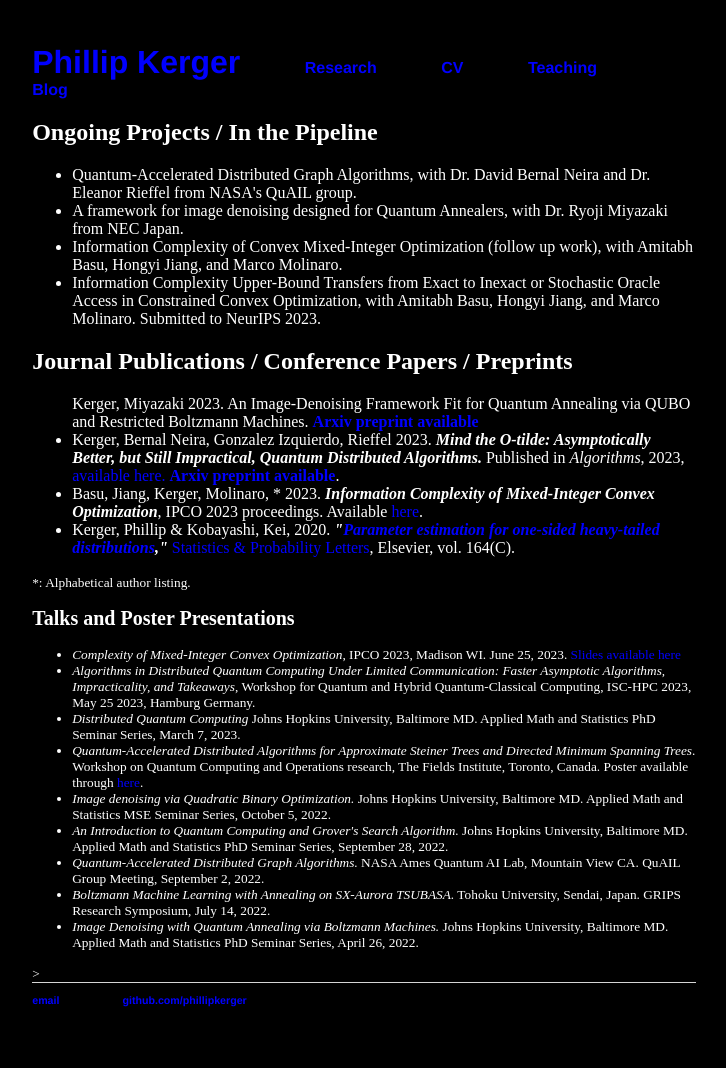
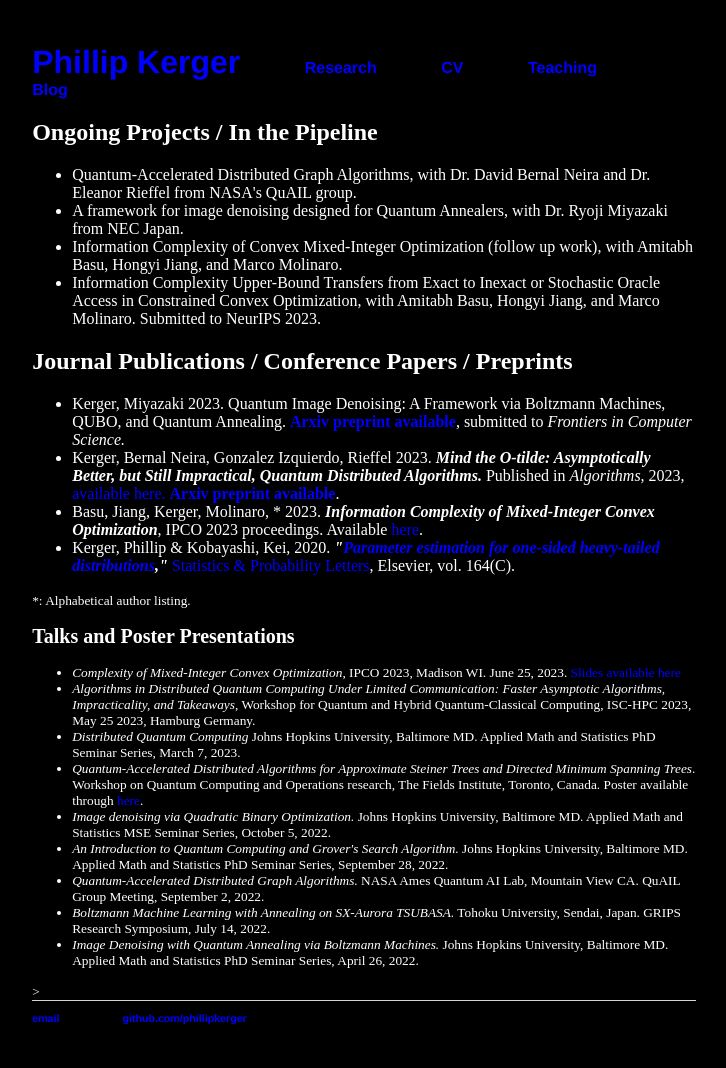
Before and after one commit to PhillipKerger/phillipkerger.github.io, a Jekyll site: the page built from research/index.html, in a window 1280 px wide. Shown: the whole page, without its empty margins (276-1002 px from the left). Built offline with Jekyll 4.4.1, drawn with Linux system fonts in a browser that asks for light colours.

Commit message:
Update index.html

```diff
--- a/research/index.html
+++ b/research/index.html
@@ -14,7 +14,7 @@ title: Phillip Kerger
 
 	<h2>Journal Publications / Conference Papers / Preprints</h2>
 	<ul>
-		Kerger, Miyazaki 2023. An Image-Denoising Framework Fit for Quantum Annealing via QUBO and Restricted Boltzmann Machines. <B><A HREF="https://arxiv.org/abs/2307.06542">Arxiv preprint available</A></B>
+		<li>Kerger, Miyazaki 2023. Quantum Image Denoising: A Framework via Boltzmann Machines, QUBO, and Quantum Annealing. <B><A HREF="https://arxiv.org/abs/2307.06542">Arxiv preprint available</A></B>, submitted to <i>Frontiers in Computer Science.</i></li>
 		<li> Kerger, Bernal Neira, Gonzalez Izquierdo, Rieffel 2023. <i><b> Mind the O-tilde: Asymptotically Better, but Still Impractical, Quantum Distributed Algorithms. </b></i>
 			 Published in <i>Algorithms</i>, 2023, <a href = https://www.mdpi.com/1999-4893/16/7/332> available here. <B><A HREF="https://arxiv.org/pdf/2304.02825.pdf">Arxiv preprint available</A></B>.
 		<li> Basu, Jiang, Kerger, Molinaro, * 2023. <i> <b>Information Complexity of Mixed-Integer Convex Optimization</i></b>, IPCO 2023 proceedings. Available <a href="https://link.springer.com/chapter/10.1007/978-3-031-32726-1_1">here</a>.
```
